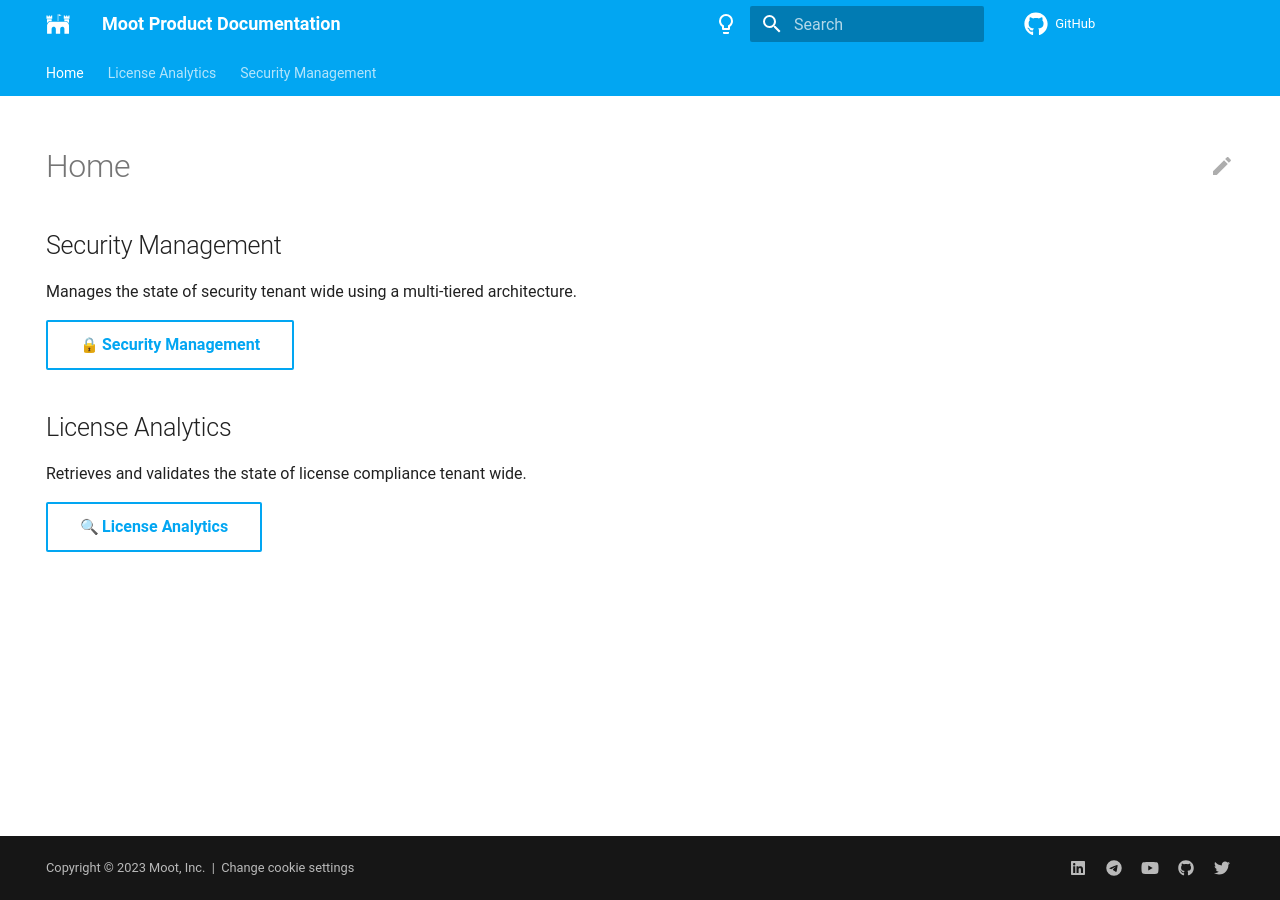
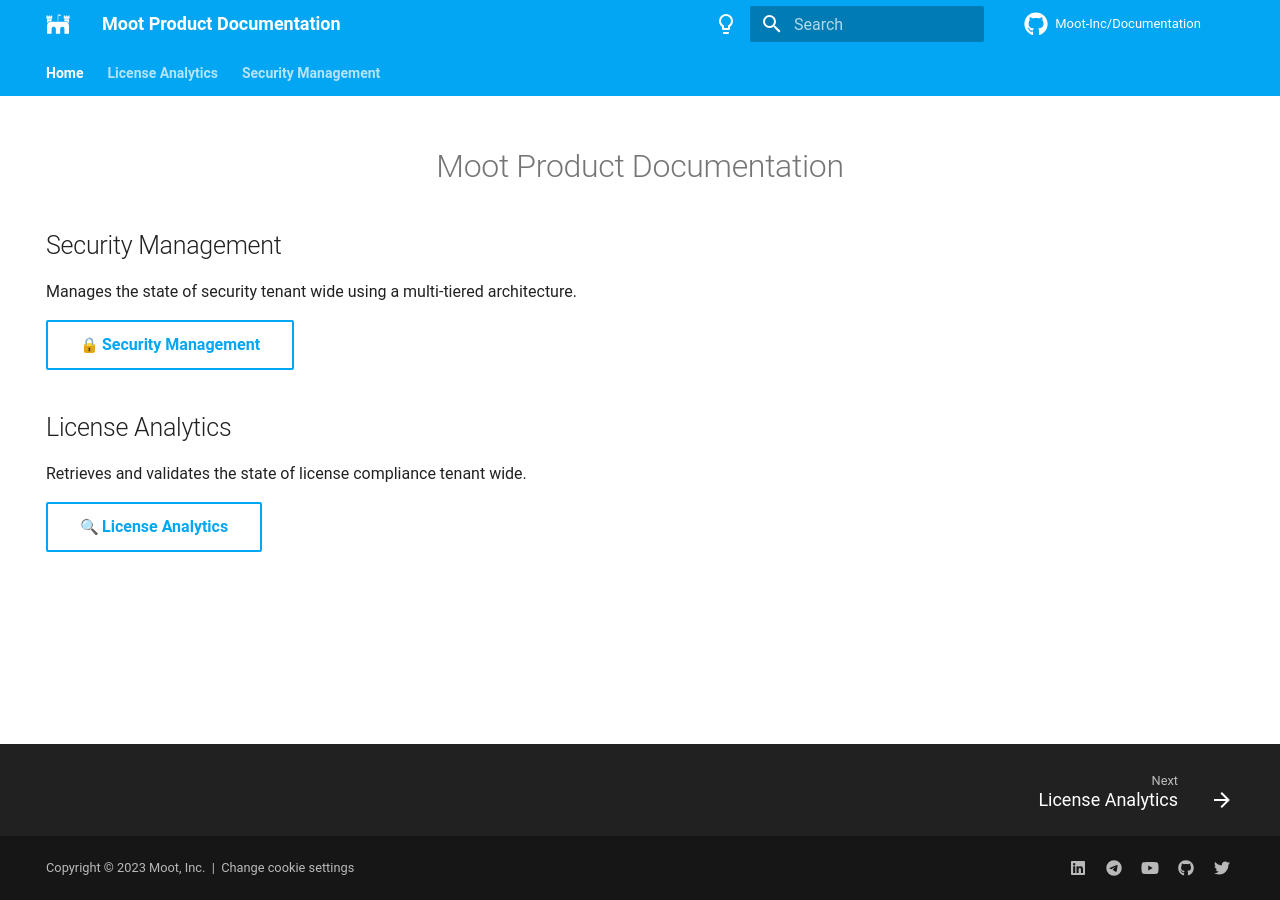
Before and after one commit to Software-Hardware-Integration-Lab/Documentation, an MkDocs documentation site: the page built from docs/index.md, in a window 1280 px wide. Built offline with MkDocs 1.6.1 and Material for MkDocs 9.7.7, drawn with Linux system fonts in a browser that asks for light colours; emoji names are drawn with the system emoji font; comment, search, counter and statistics services are not loaded.

Commit message:
General improvements to the style
Improved dark/light theme background color
Improved the index page
Improved the Mkdocs yaml file with more features

```diff
--- a/docs/assets/Styles/common.css
+++ b/docs/assets/Styles/common.css
@@ -12,3 +12,19 @@
     --md-text-font: "Roboto";
     --md-code-font: "Roboto-Mono";
 }
+
+/* Light mode */
+[data-md-color-scheme="default"] {
+    --md-default-bg-color: #ffffff;
+
+}
+
+/* Dark mode  */
+[data-md-color-scheme="slate"] {
+    --md-default-bg-color: #0d1117;
+}
+
+/* Making the navigation titles bold  */
+.md-tabs__link {
+    font-weight: bold;
+}
--- a/docs/index.md
+++ b/docs/index.md
@@ -5,7 +5,11 @@ hide:
   - feedback
 ---
 
-# Home
+<h1 align="center">
+
+Moot Product Documentation
+
+</h1>
 
 ## Security Management
 
@@ -18,3 +22,5 @@ Manages the state of security tenant wide using a multi-tiered architecture.
 Retrieves and validates the state of license compliance tenant wide.
 
 [:mag: License Analytics](License-Analytics/index.md){ .md-button }
+
+<br>
--- a/mkdocs.yml
+++ b/mkdocs.yml
@@ -1,8 +1,9 @@
 site_name: Moot Product Documentation
 site_url: https://docs.mootinc.com/
+site_description: Documentation for Moot's various products
 repo_url: https://github.com/Moot-Inc/Documentation
-edit_uri: edit/main/docs/
-site_description: Documentation for Moot's various products
+repo_name: Moot-Inc/Documentation
+# edit_uri: edit/main/docs/
 copyright: Copyright &copy; 2023 <a href="https://mootinc.com">Moot, Inc.</a> &nbsp;|&nbsp; <a href="#__consent">Change cookie settings</a>
 theme:
   name: material
@@ -33,10 +34,13 @@ theme:
     - navigation.instant
     - navigation.tracking
     - navigation.top
+    - navigation.sections
     - navigation.indexes
+    - navigation.expand
+    - navigation.footer
     - content.tabs.link
     - content.code.annotate
-    - content.action.edit
+  #  - content.action.edit
     - content.code.copy
     - search.highlight
     - search.suggest
@@ -59,6 +63,8 @@ markdown_extensions:
   - pymdownx.snippets
   - pymdownx.highlight:
       anchor_linenums: true
+      pygments_lang_class: true
+      line_spans: __span
   - pymdownx.inlinehilite
   - pymdownx.tabbed:
       alternate_style: true
```
